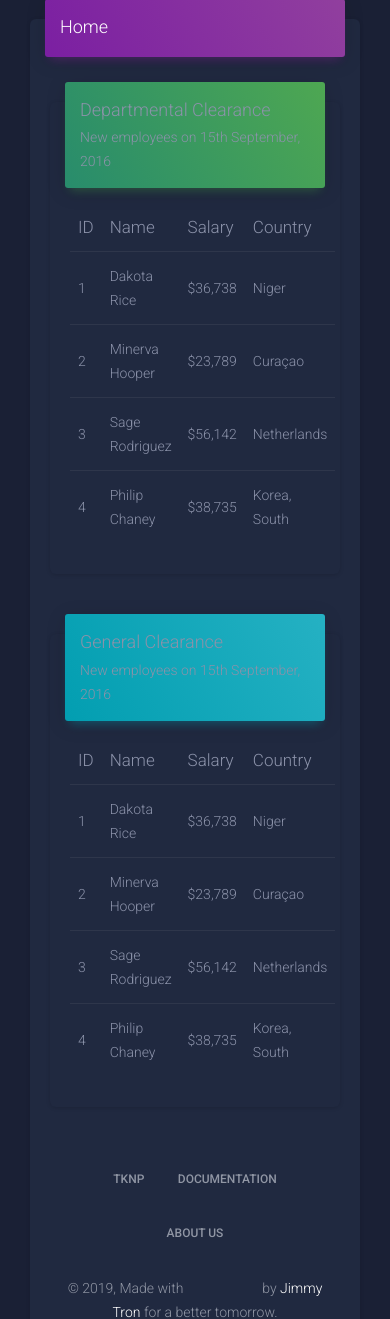
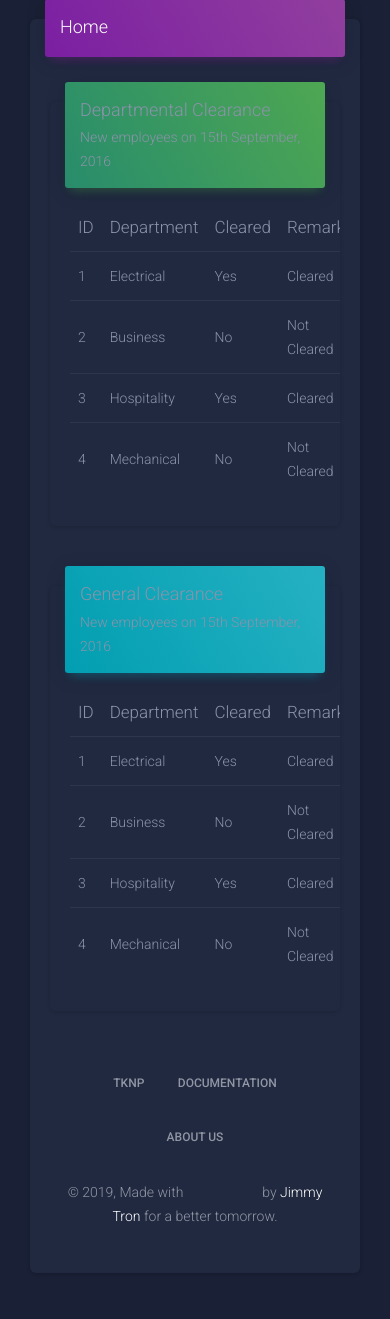
Before and after one commit to JimmyTron/TKNP, a Django app: page / in a window 390 px wide. Shown: the part 111-1430 px from the top of the page. Run offline with Django 3.2, Linux system fonts and the light colour scheme; some libraries are stand-ins or nearby versions; grey boxes are pictures that could not be loaded.

Commit message:
template s

```diff
--- a/clearance/models.py
+++ b/clearance/models.py
@@ -6,7 +6,7 @@ class Request(models.Model):
     request = models.CharField(default="Clearance Request", max_length=100)
     content = models.TextField(max_length=100)
     date_posted = models.DateTimeField(default=timezone.now)
-    student = models.ForeignKey(User, on_delete=models.CASCADE)
+    student = models.ForeignKey(User, on_delete=models.CASCADE) #change to OneToOneField to only have one request per user
 
     def __str__(self):
         return self.request
--- a/students/templates/students/base.html
+++ b/students/templates/students/base.html
@@ -112,9 +112,8 @@
                     <li class="nav-item">
                             <a class="nav-link" href="{% url 'logout' %}">
                               <i class="material-icons">logout</i>
-                              <p class="d-lg-none d-md-block">
-                                Logout00523
-                              </p>
+                              <p class="d-lg-none d-md-block">Logout</p>
+                            </a>
                     </li>
                     {% else %}
                     <li class="nav-item">
--- a/students/templates/students/home.html
+++ b/students/templates/students/home.html
@@ -74,34 +74,34 @@
                     <table class="table table-hover">
                       <thead class="text-info">
                         <th>ID</th>
-                        <th>Name</th>
-                        <th>Salary</th>
-                        <th>Country</th>
+                        <th>Department</th>
+                        <th>Cleared</th>
+                        <th>Remarks</th>
                       </thead>
                       <tbody>
                         <tr>
                           <td>1</td>
-                          <td>Dakota Rice</td>
-                          <td>$36,738</td>
-                          <td>Niger</td>
+                          <td>Electrical</td>
+                          <td>Yes</td>
+                          <td>Cleared</td>
                         </tr>
                         <tr>
                           <td>2</td>
-                          <td>Minerva Hooper</td>
-                          <td>$23,789</td>
-                          <td>Curaçao</td>
+                          <td>Business</td>
+                          <td>No</td>
+                          <td>Not Cleared</td>
                         </tr>
                         <tr>
                           <td>3</td>
-                          <td>Sage Rodriguez</td>
-                          <td>$56,142</td>
-                          <td>Netherlands</td>
+                          <td>Hospitality</td>
+                          <td>Yes</td>
+                          <td>Cleared</td>
                         </tr>
                         <tr>
                           <td>4</td>
-                          <td>Philip Chaney</td>
-                          <td>$38,735</td>
-                          <td>Korea, South</td>
+                          <td>Mechanical</td>
+                          <td>No</td>
+                          <td>Not Cleared</td>
                         </tr>
                       </tbody>
                     </table>
@@ -119,36 +119,36 @@
                   </div>
                   <div class="card-body table-responsive">
                     <table class="table table-hover">
-                      <thead class="text-warning">
+                      <thead class="text-info">
                         <th>ID</th>
-                        <th>Name</th>
-                        <th>Salary</th>
-                        <th>Country</th>
+                        <th>Department</th>
+                        <th>Cleared</th>
+                        <th>Remarks</th>
                       </thead>
                       <tbody>
                         <tr>
                           <td>1</td>
-                          <td>Dakota Rice</td>
-                          <td>$36,738</td>
-                          <td>Niger</td>
+                          <td>Electrical</td>
+                          <td>Yes</td>
+                          <td>Cleared</td>
                         </tr>
                         <tr>
                           <td>2</td>
-                          <td>Minerva Hooper</td>
-                          <td>$23,789</td>
-                          <td>Curaçao</td>
+                          <td>Business</td>
+                          <td>No</td>
+                          <td>Not Cleared</td>
                         </tr>
                         <tr>
                           <td>3</td>
-                          <td>Sage Rodriguez</td>
-                          <td>$56,142</td>
-                          <td>Netherlands</td>
+                          <td>Hospitality</td>
+                          <td>Yes</td>
+                          <td>Cleared</td>
                         </tr>
                         <tr>
                           <td>4</td>
-                          <td>Philip Chaney</td>
-                          <td>$38,735</td>
-                          <td>Korea, South</td>
+                          <td>Mechanical</td>
+                          <td>No</td>
+                          <td>Not Cleared</td>
                         </tr>
                       </tbody>
                     </table>
```
Also changed, not shown: students/templates/students/profile.html (+7 -7 lines).
